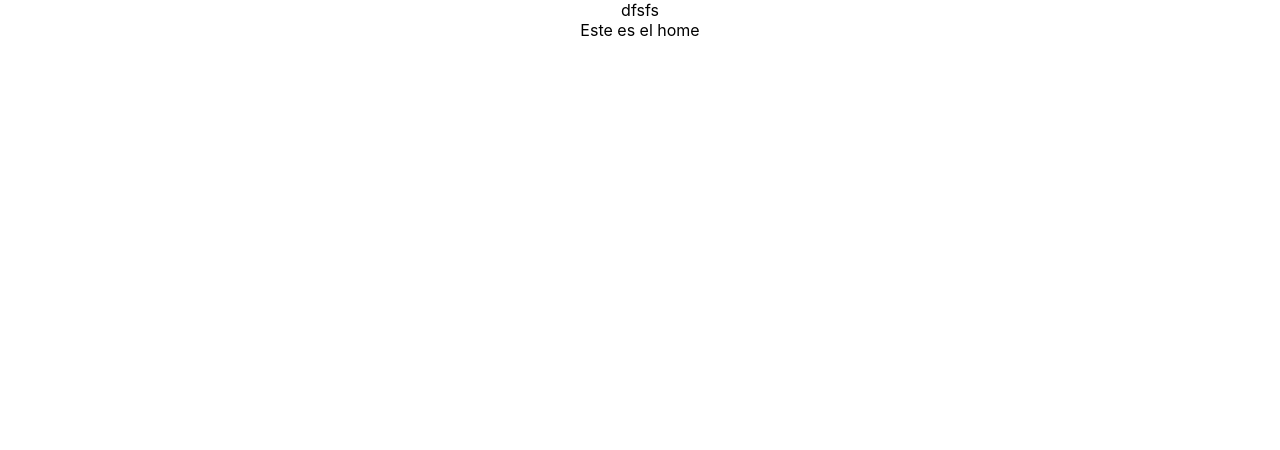
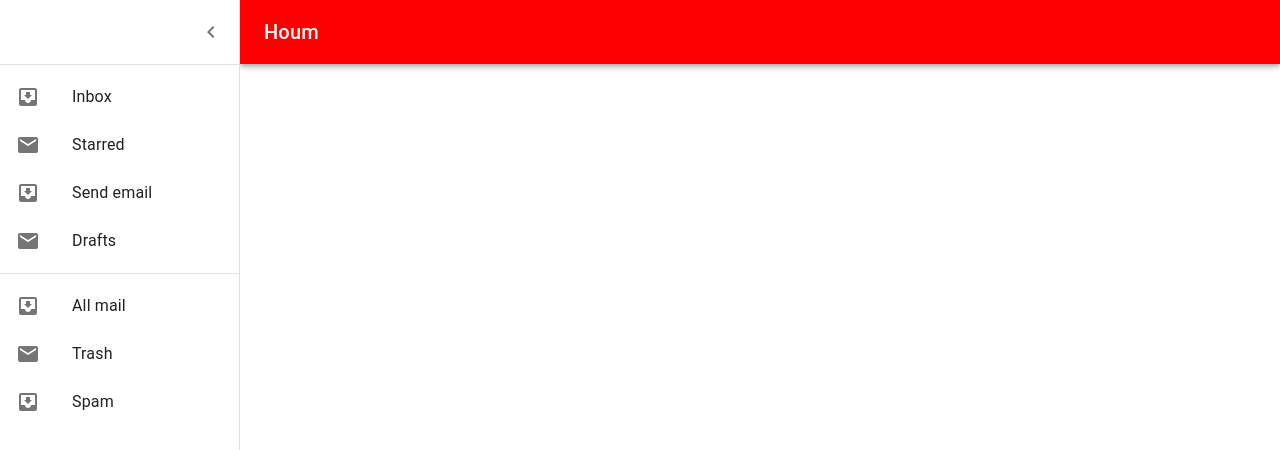
Before and after one commit to lkbarreto/React-Challenge, a React (Create React App) app: page /home in a window 1280 px wide. Shown: the top 450 px of the page. Built offline with nearby package versions, Linux system fonts and the light colour scheme.

Commit message:
:hammer: Refactor code

```diff
--- a/package.json
+++ b/package.json
@@ -3,6 +3,9 @@
   "version": "0.1.0",
   "private": true,
   "dependencies": {
+    "@emotion/react": "^11.7.1",
+    "@emotion/styled": "^11.6.0",
+    "@mui/icons-material": "^5.2.5",
     "@mui/material": "^5.2.8",
     "@testing-library/jest-dom": "^5.16.1",
     "@testing-library/react": "^12.1.2",
--- /dev/null
+++ b/src/components/Drawer/Drawer.js
@@ -0,0 +1,76 @@
+import React, { useState, useContext } from "react";
+import { Link } from "react-router-dom";
+import { styled, useTheme } from '@mui/material/styles';
+import Drawer from '@mui/material/Drawer';
+import List from '@mui/material/List';
+import Divider from '@mui/material/Divider';
+import IconButton from '@mui/material/IconButton';
+import ChevronLeftIcon from '@mui/icons-material/ChevronLeft';
+import ChevronRightIcon from '@mui/icons-material/ChevronRight';
+import ListItem from '@mui/material/ListItem';
+import ListItemIcon from '@mui/material/ListItemIcon';
+import ListItemText from '@mui/material/ListItemText';
+import InboxIcon from '@mui/icons-material/MoveToInbox';
+import MailIcon from '@mui/icons-material/Mail';
+
+
+function DrawerComponent(props) {
+    const theme = useTheme();
+    const DrawerHeader = styled('div')(({ theme }) => ({
+        display: 'flex',
+        alignItems: 'center',
+        padding: theme.spacing(0, 1),
+        // necessary for content to be below app bar
+        ...theme.mixins.toolbar,
+        justifyContent: 'flex-end',
+    }));
+
+    return (
+        <div className="Drawer">
+            <Drawer
+                sx={{
+                    width: props.drawerWidth,
+                    flexShrink: 0,
+                    '& .MuiDrawer-paper': {
+                        width: props.drawerWidth,
+                        boxSizing: 'border-box',
+                    },
+                    borderRightWidth: 0
+                }}
+                variant="persistent"
+                anchor="left"
+                open={props.open}
+            >
+                <DrawerHeader>
+                    <IconButton onClick={props.handleDrawerClose}>
+                        {theme.direction === 'ltr' ? <ChevronLeftIcon /> : <ChevronRightIcon />}
+                    </IconButton>
+                </DrawerHeader>
+                <Divider />
+                <List>
+                    {['Inbox', 'Starred', 'Send email', 'Drafts'].map((text, index) => (
+                        <ListItem button key={text}>
+                            <ListItemIcon>
+                                {index % 2 === 0 ? <InboxIcon /> : <MailIcon />}
+                            </ListItemIcon>
+                            <ListItemText primary={text} />
+                        </ListItem>
+                    ))}
+                </List>
+                <Divider />
+                <List>
+                    {['All mail', 'Trash', 'Spam'].map((text, index) => (
+                        <ListItem button key={text}>
+                            <ListItemIcon>
+                                {index % 2 === 0 ? <InboxIcon /> : <MailIcon />}
+                            </ListItemIcon>
+                            <ListItemText primary={text} />
+                        </ListItem>
+                    ))}
+                </List>
+            </Drawer>
+        </div>
+    );
+}
+
+export default DrawerComponent;
--- /dev/null
+++ b/src/components/Header/Header.js
@@ -0,0 +1,51 @@
+import React, { useState, useContext } from "react";
+import { styled, useTheme } from '@mui/material/styles';
+import { Link } from "react-router-dom";
+import MuiAppBar from '@mui/material/AppBar';
+import Toolbar from '@mui/material/Toolbar';
+import MenuIcon from '@mui/icons-material/Menu';
+import Typography from '@mui/material/Typography';
+import IconButton from '@mui/material/IconButton';
+function Header(props) {
+
+    const AppBar = styled(MuiAppBar, {
+        shouldForwardProp: (prop) => prop !== 'open',
+    })(({ theme, open }) => ({
+        transition: theme.transitions.create(['margin', 'width'], {
+            easing: theme.transitions.easing.sharp,
+            duration: theme.transitions.duration.leavingScreen,
+        }),
+        ...(open && {
+            width: `calc(100% - ${props.drawerWidth}px)`,
+            marginLeft: `${props.drawerWidth}px`,
+            transition: theme.transitions.create(['margin', 'width'], {
+                easing: theme.transitions.easing.easeOut,
+                duration: theme.transitions.duration.enteringScreen,
+            }),
+        }),
+    }));
+
+    return (
+        <div className="Index">
+            <AppBar sx={{ backgroundColor: 'red' }} position="fixed" open={props.open}>
+                <Toolbar>
+                    <IconButton
+                        color="inherit"
+                        aria-label="open drawer"
+                        onClick={props.handleDrawerOpen}
+                        edge="start"
+                        sx={{ mr: 2, ...(props.open && { display: 'none' }) }}
+                    >
+                        <MenuIcon color='primary' />
+                    </IconButton>
+                    <Typography variant="h6" noWrap component="div">
+                        Houm
+                    </Typography>
+                </Toolbar>
+            </AppBar>
+
+        </div>
+    );
+}
+
+export default Header;
--- a/src/pages/home.js
+++ b/src/pages/home.js
@@ -1,10 +1,48 @@
-import React, { useState, useContext } from "react";
+import * as React from 'react';
+import { styled, useTheme } from '@mui/material/styles';
+import Box from '@mui/material/Box';
+import Drawer from '../components/Drawer/Drawer';
+import Header from '../components/Header/Header';
 
-function Home() {
+const drawerWidth = 240;
+
+const Main = styled('main', { shouldForwardProp: (prop) => prop !== 'open' })(
+    ({ theme, open }) => ({
+        flexGrow: 1,
+        padding: theme.spacing(3),
+        transition: theme.transitions.create('margin', {
+            easing: theme.transitions.easing.sharp,
+            duration: theme.transitions.duration.leavingScreen,
+        }),
+        marginLeft: `-${drawerWidth}px`,
+        ...(open && {
+            transition: theme.transitions.create('margin', {
+                easing: theme.transitions.easing.easeOut,
+                duration: theme.transitions.duration.enteringScreen,
+            }),
+            marginLeft: 0,
+        }),
+    }),
+);
+
+export default function Home() {
+    const theme = useTheme();
+    const [open, setOpen] = React.useState(true);
+
+    const handleDrawerOpen = () => {
+        setOpen(true);
+    };
+
+    const handleDrawerClose = () => {
+        setOpen(false);
+    };
+
     return (
-        <div className="Home">
-            Este es el home
-        </div>
+        <Box sx={{ display: 'flex' }}>
+            <Header open={open} handleDrawerOpen={handleDrawerOpen} drawerWidth={drawerWidth}></Header>
+            <Drawer open={open} handleDrawerClose={handleDrawerClose} handleDrawerOpen={handleDrawerOpen} drawerWidth={drawerWidth}></Drawer>
+            <Main open={open}>
+            </Main>
+        </Box>
     );
 }
-export default Home;
```
Also changed, not shown: src/components/Card/style.js (added, +21 -0 lines), src/components/Content/Content.js (added, +12 -0 lines), src/components/Content/style.js (added, +21 -0 lines), src/components/Drawer/style.js (added, +21 -0 lines), src/components/Header/style.js (added, +21 -0 lines), src/components/Card/Card.js (added), src/components/header.js (deleted), 1 other file (tests, documents, lock files or other folders).
